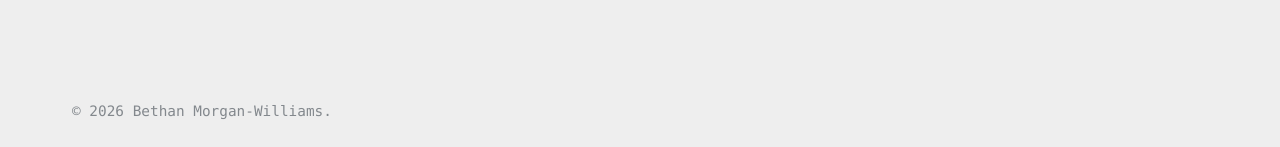
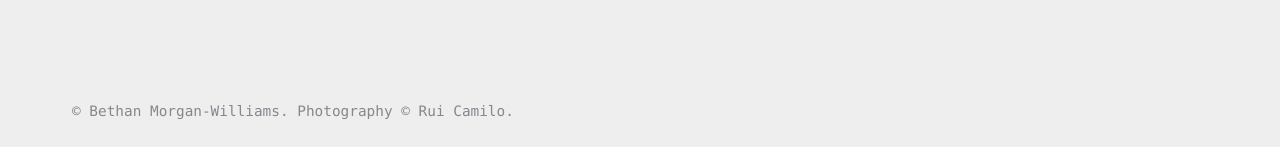
Before and after one commit to morganwilliamsb/website, a Jekyll site: the page built from index.md, in a window 1280 px wide. Shown: the part 1736-1883 px from the top of the page. Built offline with Jekyll 4.4.1, drawn with Linux system fonts in a browser that asks for light colours; part of the change alters nothing that is shown.

Commit message:
Update _config.yml
copyright: "© Bethan Morgan-Williams. Photography © Rui Camilo."

```diff
--- a/_config.yml
+++ b/_config.yml
@@ -9,7 +9,7 @@ author:
   name: Bethan Morgan-Williams
   picture:
 
-photo_credit: "Photography © Rui Camilo"
+copyright: "© Bethan Morgan-Williams. Photography © Rui Camilo."
 
 instagram_username: morganwilliamsb
 soundcloud_username: bethanmorganwilliams
```
